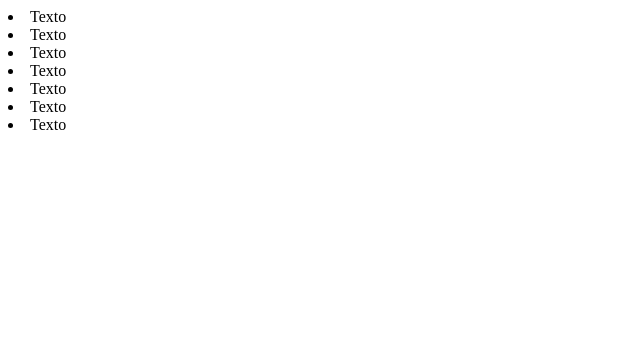
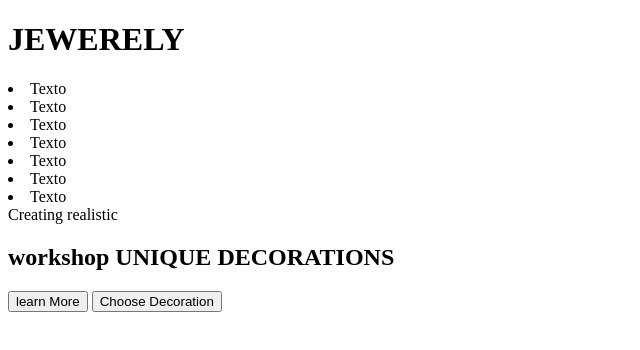
Before and after one commit to Ludran/edicionweb2014, a plain HTML site: page Jewerely/index.html in a window 1280 px wide. Shown: the whole page, without its empty margins (0-640 px from the left). Drawn offline with Linux system fonts and the light colour scheme.

Commit message:
ComenceJewerely

```diff
--- a/Jewerely/index.html
+++ b/Jewerely/index.html
@@ -14,11 +14,11 @@
 
 			<div class="header-menu">
 
-				<div class="brand">
+				<h1 class="brand">
+					JEWERELY
+				</h1>
 
-				</div>
-
-				<div class="menu">
+				<div class="wrap-menu">
 
 					<ui class="menu">
 						<li class="item">Texto</li>
@@ -37,6 +37,22 @@
 
 		</div>
 
+			<div class="header-container">
+
+				<div class="lema">Creating realistic</div>
+
+				<h2>workshop UNIQUE  DECORATIONS</h2>
+
+			</div>
+
+			<div class="header-footer">
+
+				<button class="more">learn More</button>
+				<button class="choose">Choose Decoration</button>
+
+
+			</div>
+
 	</header>
 
 </body>
```
